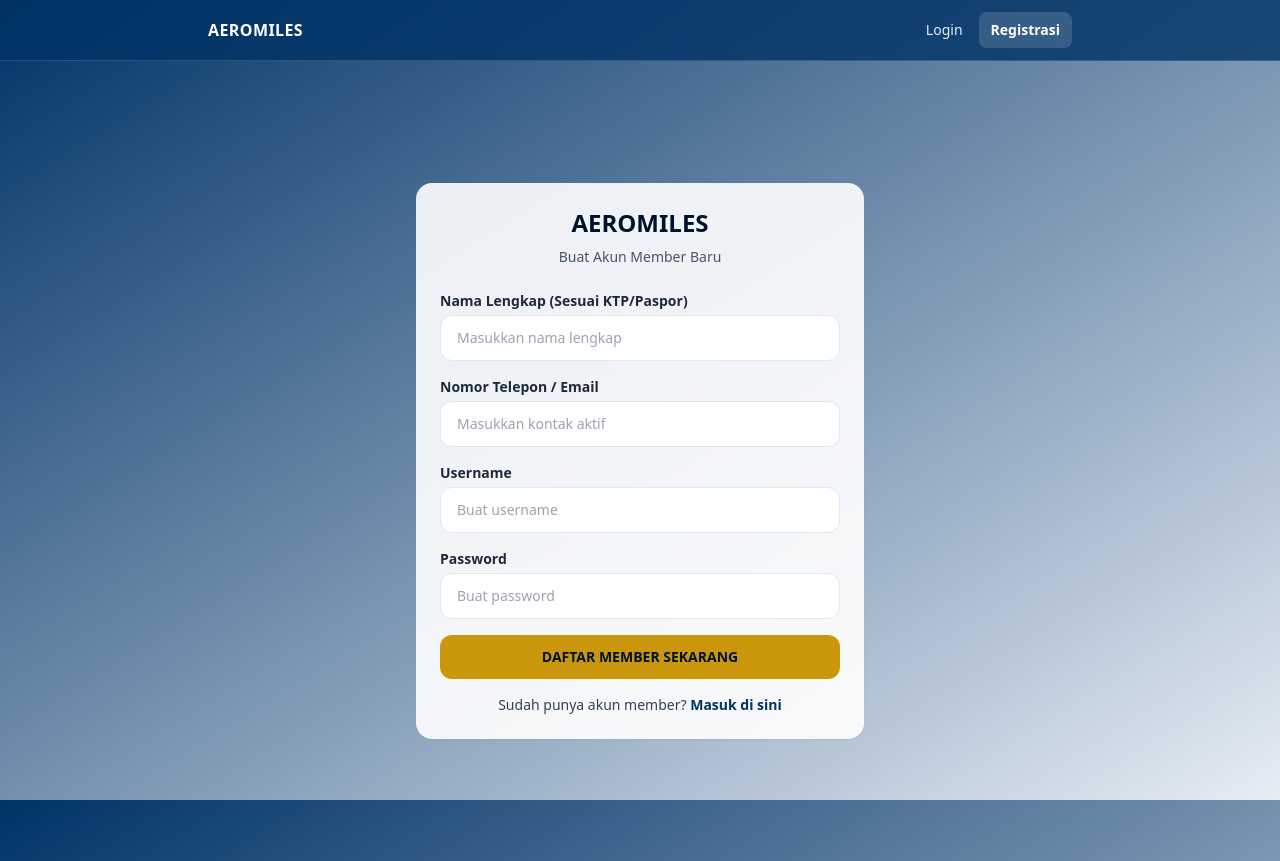
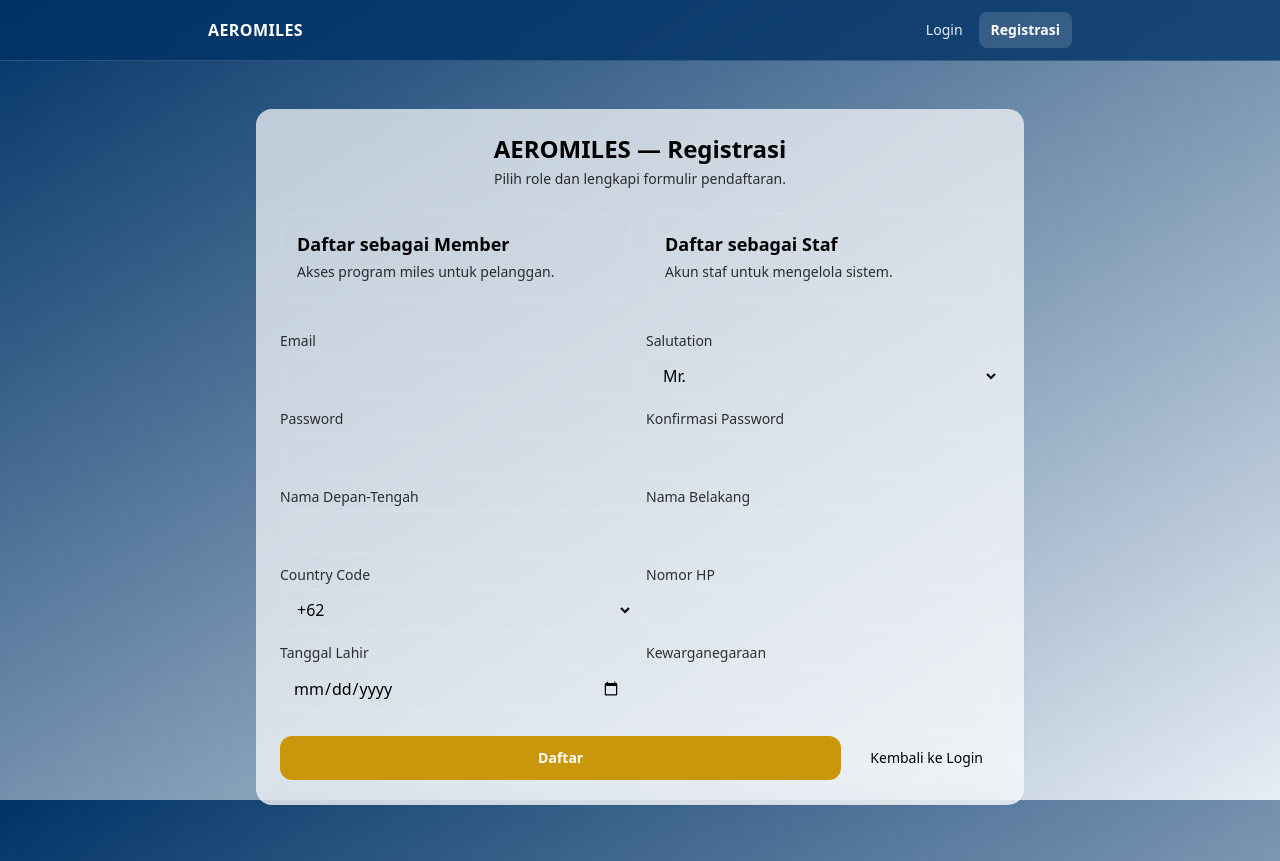
Before and after one commit to SawitDB/AeroMiles, a Next.js app: page /register in a window 1280 px wide. Built offline with nearby package versions, Linux system fonts and the light colour scheme.

Commit message:
feat: update register functionality to match docs requirements

```diff
--- a/src/app/login/page.tsx
+++ b/src/app/login/page.tsx
@@ -74,13 +74,13 @@ export default function LoginPage() {
 
   return (
     <main className="flex min-h-screen items-center justify-center p-6">
-      <div className="w-full max-w-sm rounded-2xl bg-white/6 p-6 shadow-sm">
-        <h1 className="text-center text-2xl font-semibold text-white">AEROMILES</h1>
-        <p className="mt-2 text-center text-sm text-white/80">Silakan masuk ke akun Anda</p>
+      <div className="w-full max-w-sm rounded-2xl bg-white/70 backdrop-blur-lg p-6 shadow-sm">
+        <h1 className="text-center text-2xl font-semibold text-black">AEROMILES</h1>
+        <p className="mt-2 text-center text-sm text-black/80">Silakan masuk ke akun Anda</p>
 
         <form className="mt-6 space-y-4" onSubmit={handleSubmit}>
           <div>
-            <label htmlFor="email" className="block text-sm text-white/80">
+            <label htmlFor="email" className="block text-sm text-black/80">
               Email
             </label>
             <input
@@ -90,12 +90,12 @@ export default function LoginPage() {
               value={email}
               onChange={(e) => setEmail(e.target.value)}
               placeholder="you@example.com"
-              className="mt-1 w-full rounded-xl border border-white/10 bg-transparent px-4 py-3 text-sm text-white outline-none focus:border-primary focus:ring-2 focus:ring-primary/20"
+              className="mt-1 w-full rounded-xl border border-white/10 bg-transparent px-4 py-3 text-sm text-black outline-none focus:border-primary focus:ring-2 focus:ring-primary/20"
             />
           </div>
 
           <div>
-            <label htmlFor="password" className="block text-sm text-white/80">
+            <label htmlFor="password" className="block text-sm text-black/80">
               Password
             </label>
             <input
@@ -105,7 +105,7 @@ export default function LoginPage() {
               value={password}
               onChange={(e) => setPassword(e.target.value)}
               placeholder="Password"
-              className="mt-1 w-full rounded-xl border border-white/10 bg-transparent px-4 py-3 text-sm text-white outline-none focus:border-primary focus:ring-2 focus:ring-primary/20"
+              className="mt-1 w-full rounded-xl border border-white/10 bg-transparent px-4 py-3 text-sm text-black outline-none focus:border-primary focus:ring-2 focus:ring-primary/20"
             />
           </div>
 
@@ -120,7 +120,7 @@ export default function LoginPage() {
               {isSubmitting ? 'MEMPROSES...' : 'Login'}
             </button>
 
-            <Link href="/register" className="inline-flex items-center gap-2 rounded-xl border border-white/10 px-4 py-3 text-sm font-semibold text-white">
+            <Link href="/register" className="inline-flex items-center gap-2 rounded-xl border border-white/10 px-4 py-3 text-sm font-semibold text-black">
               Registrasi
             </Link>
           </div>
--- a/src/app/register/page.tsx
+++ b/src/app/register/page.tsx
@@ -1,117 +1,266 @@
 'use client'
 
-import { FormEvent, useState } from 'react'
+import { FormEvent, useMemo, useState } from 'react'
 import Link from 'next/link'
 import { useRouter } from 'next/navigation'
 
-import { useAuth } from '@/components/AuthProvider'
+type UserRecord = Record<string, any>
+
+const COUNTRY_CODES = ['+62', '+1', '+44']
+const SALUTATIONS = ['Mr.', 'Mrs.', 'Ms.', 'Dr.']
+const MASKAPAI = [
+  { code: 'GA', name: 'Garuda Indonesia' },
+  { code: 'SQ', name: 'Singapore Airlines' },
+  { code: 'QR', name: 'Qatar Airways' },
+]
+
+function todayISO() {
+  return new Date().toISOString().slice(0, 10)
+}
 
 export default function RegisterPage() {
   const router = useRouter()
-  const { registerMock } = useAuth()
 
-  const [name, setName] = useState('')
-  const [contact, setContact] = useState('')
-  const [username, setUsername] = useState('')
+  const [role, setRole] = useState<'member' | 'staf' | null>(null)
+  const [email, setEmail] = useState('')
   const [password, setPassword] = useState('')
-  const [isSubmitting, setIsSubmitting] = useState(false)
+  const [confirm, setConfirm] = useState('')
+  const [salutation, setSalutation] = useState(SALUTATIONS[0])
+  const [firstMid, setFirstMid] = useState('')
+  const [lastName, setLastName] = useState('')
+  const [countryCode, setCountryCode] = useState(COUNTRY_CODES[0])
+  const [phone, setPhone] = useState('')
+  const [birthDate, setBirthDate] = useState('')
+  const [nationality, setNationality] = useState('')
+  const [kodeMaskapai, setKodeMaskapai] = useState(MASKAPAI[0].code)
 
-  async function onSubmit(e: FormEvent) {
-    e.preventDefault()
-    setIsSubmitting(true)
+  const [errors, setErrors] = useState<Record<string, string>>({})
+  const [submitting, setSubmitting] = useState(false)
+  const [successMsg, setSuccessMsg] = useState<string | null>(null)
 
-    registerMock({ name, contact, username })
+  const usersKey = 'aeromiles_users'
 
-    setIsSubmitting(false)
+  const existingUsers = useMemo(() => {
+    try {
+      const raw = typeof window !== 'undefined' ? window.localStorage.getItem(usersKey) : null
+      return raw ? (JSON.parse(raw) as UserRecord[]) : []
+    } catch {
+      return []
+    }
+  }, [])
+
+  function validateAll() {
+    const e: Record<string, string> = {}
+    if (!role) e.role = 'Pilih role pendaftaran'
+    if (!email.trim()) e.email = 'Email wajib diisi'
+    if (!password) e.password = 'Password wajib diisi'
+    if (!confirm) e.confirm = 'Konfirmasi password wajib diisi'
+    if (password && confirm && password !== confirm) e.confirm = 'Password tidak cocok'
+    if (!firstMid) e.firstMid = 'Nama depan / tengah wajib diisi'
+    if (!lastName) e.lastName = 'Nama belakang wajib diisi'
+    if (!phone) e.phone = 'Nomor HP wajib diisi'
+    if (!birthDate) e.birthDate = 'Tanggal lahir wajib diisi'
+    else if (new Date(birthDate) >= new Date()) e.birthDate = 'Tanggal lahir harus di masa lalu'
+    if (!nationality) e.nationality = 'Kewarganegaraan wajib diisi'
+
+    // email uniqueness
+    if (email) {
+      const exists = existingUsers.some((u) => String(u.email).toLowerCase() === email.toLowerCase())
+      if (exists) e.email = 'Email sudah terdaftar'
+    }
+
+    setErrors(e)
+    return Object.keys(e).length === 0
+  }
+
+  function genMemberNumber() {
+    const count = existingUsers.filter((u) => u.role === 'member').length
+    const next = count + 1
+    return `M${String(next).padStart(4, '0')}`
+  }
+
+  function genStafId() {
+    const count = existingUsers.filter((u) => u.role === 'staf').length
+    const next = count + 1
+    return `S${String(next).padStart(4, '0')}`
+  }
+
+  function saveUser(user: UserRecord) {
+    try {
+      const raw = window.localStorage.getItem(usersKey)
+      const list = raw ? (JSON.parse(raw) as UserRecord[]) : []
+      list.push(user)
+      window.localStorage.setItem(usersKey, JSON.stringify(list))
+    } catch {
+      // ignore
+    }
+  }
+
+  async function handleRegister(e?: FormEvent) {
+    e?.preventDefault()
+    if (!validateAll()) return
+    setSubmitting(true)
+
+    const hashed = 'hashed_' + password
+
+    if (role === 'member') {
+      const user: UserRecord = {
+        email,
+        password: hashed,
+        role: 'member',
+        salutation,
+        first_mid_name: firstMid,
+        last_name: lastName,
+        country_code: countryCode,
+        phone,
+        tanggal_lahir: birthDate,
+        kewarganegaraan: nationality,
+        id_tier: 'BLUE',
+        nomor_member: genMemberNumber(),
+        tanggal_bergabung: todayISO(),
+      }
+      saveUser(user)
+    } else if (role === 'staf') {
+      const user: UserRecord = {
+        email,
+        password: hashed,
+        role: 'staf',
+        salutation,
+        first_mid_name: firstMid,
+        last_name: lastName,
+        country_code: countryCode,
+        phone,
+        tanggal_lahir: birthDate,
+        kewarganegaraan: nationality,
+        kode_maskapai: kodeMaskapai,
+        id_staf: genStafId(),
+      }
+      saveUser(user)
+    }
+
+    setSuccessMsg('Registrasi berhasil — mengarahkan ke halaman login...')
+    setTimeout(() => {
       router.push('/login')
+    }, 1500)
   }
 
   return (
-    <main className="flex min-h-screen items-center justify-center p-6">
-      <div className="w-full max-w-md rounded-2xl bg-white/90 p-6 shadow-sm">
-        <h1 className="text-center text-2xl font-semibold text-secondary-900">AEROMILES</h1>
-        <p className="mt-2 text-center text-sm text-slate-600">Buat Akun Member Baru</p>
+    <main className="flex min-h-screen items-start justify-center p-6 py-12">
+      <div className="w-full max-w-3xl rounded-2xl bg-white/70 backdrop-blur-lg p-6 shadow-sm">
+        <h1 className="text-center text-2xl font-semibold text-black">AEROMILES — Registrasi</h1>
+        <p className="mt-1 text-center text-sm text-black/80">Pilih role dan lengkapi formulir pendaftaran.</p>
 
-        <form className="mt-6 space-y-4" onSubmit={onSubmit}>
+        <div className="mt-6 flex flex-col gap-4">
+          <div className="flex gap-4">
+            <button
+              onClick={() => setRole('member')}
+              className={`flex-1 rounded-lg border p-4 text-left ${role === 'member' ? 'border-primary bg-primary/10' : 'border-white/10'}`}>
+              <div className="text-lg font-semibold text-black">Daftar sebagai Member</div>
+              <div className="mt-1 text-sm text-black/80">Akses program miles untuk pelanggan.</div>
+            </button>
+
+            <button
+              onClick={() => setRole('staf')}
+              className={`flex-1 rounded-lg border p-4 text-left ${role === 'staf' ? 'border-primary bg-primary/10' : 'border-white/10'}`}>
+              <div className="text-lg font-semibold text-black">Daftar sebagai Staf</div>
+              <div className="mt-1 text-sm text-black/80">Akun staf untuk mengelola sistem.</div>
+            </button>
+          </div>
+
+          <form onSubmit={handleRegister} className="mt-4 grid grid-cols-1 gap-3 md:grid-cols-2">
             <div>
-            <label htmlFor="name" className="block text-sm font-semibold text-slate-800">
-              Nama Lengkap (Sesuai KTP/Paspor)
-            </label>
-            <input
-              id="name"
-              name="name"
-              type="text"
-              required
-              value={name}
-              onChange={(e) => setName(e.target.value)}
-              placeholder="Masukkan nama lengkap"
-              className="mt-1 w-full rounded-xl border border-slate-200 bg-white px-4 py-3 text-sm outline-none focus:border-primary focus:ring-2 focus:ring-primary/20"
-            />
+              <label className="block text-sm text-black/80">Email</label>
+              <input value={email} onChange={(e) => setEmail(e.target.value)} type="email" className="mt-1 w-full rounded-md bg-transparent border border-white/10 px-3 py-2 text-black" />
+              {errors.email ? <p className="text-sm text-rose-400">{errors.email}</p> : null}
             </div>
 
             <div>
-            <label htmlFor="contact" className="block text-sm font-semibold text-slate-800">
-              Nomor Telepon / Email
-            </label>
-            <input
-              id="contact"
-              name="contact"
-              type="text"
-              required
-              value={contact}
-              onChange={(e) => setContact(e.target.value)}
-              placeholder="Masukkan kontak aktif"
-              className="mt-1 w-full rounded-xl border border-slate-200 bg-white px-4 py-3 text-sm outline-none focus:border-primary focus:ring-2 focus:ring-primary/20"
-            />
+              <label className="block text-sm text-black/80">Salutation</label>
+              <select value={salutation} onChange={(e) => setSalutation(e.target.value)} className="mt-1 w-full rounded-md bg-transparent border border-white/10 px-3 py-2 text-black">
+                {SALUTATIONS.map((s) => (
+                  <option key={s} value={s} className="bg-secondary">{s}</option>
+                ))}
+              </select>
             </div>
 
             <div>
-            <label htmlFor="username" className="block text-sm font-semibold text-slate-800">
-              Username
-            </label>
-            <input
-              id="username"
-              name="username"
-              type="text"
-              required
-              value={username}
-              onChange={(e) => setUsername(e.target.value)}
-              placeholder="Buat username"
-              className="mt-1 w-full rounded-xl border border-slate-200 bg-white px-4 py-3 text-sm outline-none focus:border-primary focus:ring-2 focus:ring-primary/20"
-            />
+              <label className="block text-sm text-black/80">Password</label>
+              <input value={password} onChange={(e) => setPassword(e.target.value)} type="password" className="mt-1 w-full rounded-md bg-transparent border border-white/10 px-3 py-2 text-black" />
+              {errors.password ? <p className="text-sm text-rose-400">{errors.password}</p> : null}
             </div>
 
             <div>
-            <label htmlFor="password" className="block text-sm font-semibold text-slate-800">
-              Password
-            </label>
-            <input
-              id="password"
-              name="password"
-              type="password"
-              required
-              value={password}
-              onChange={(e) => setPassword(e.target.value)}
-              placeholder="Buat password"
-              className="mt-1 w-full rounded-xl border border-slate-200 bg-white px-4 py-3 text-sm outline-none focus:border-primary focus:ring-2 focus:ring-primary/20"
-            />
+              <label className="block text-sm text-black/80">Konfirmasi Password</label>
+              <input value={confirm} onChange={(e) => setConfirm(e.target.value)} type="password" className="mt-1 w-full rounded-md bg-transparent border border-white/10 px-3 py-2 text-black" />
+              {errors.confirm ? <p className="text-sm text-rose-400">{errors.confirm}</p> : null}
             </div>
 
-          <button
-            type="submit"
-            disabled={isSubmitting}
-            className="w-full rounded-xl bg-primary px-4 py-3 text-sm font-bold text-secondary-900 hover:bg-primary-300 disabled:cursor-not-allowed disabled:opacity-70"
-          >
-            {isSubmitting ? 'MEMPROSES...' : 'DAFTAR MEMBER SEKARANG'}
+            <div>
+              <label className="block text-sm text-black/80">Nama Depan-Tengah</label>
+              <input value={firstMid} onChange={(e) => setFirstMid(e.target.value)} type="text" className="mt-1 w-full rounded-md bg-transparent border border-white/10 px-3 py-2 text-black" />
+              {errors.firstMid ? <p className="text-sm text-rose-400">{errors.firstMid}</p> : null}
+            </div>
+
+            <div>
+              <label className="block text-sm text-black/80">Nama Belakang</label>
+              <input value={lastName} onChange={(e) => setLastName(e.target.value)} type="text" className="mt-1 w-full rounded-md bg-transparent border border-white/10 px-3 py-2 text-black" />
+              {errors.lastName ? <p className="text-sm text-rose-400">{errors.lastName}</p> : null}
+            </div>
+
+            <div>
+              <label className="block text-sm text-black/80">Country Code</label>
+              <select value={countryCode} onChange={(e) => setCountryCode(e.target.value)} className="mt-1 w-full rounded-md bg-transparent border border-white/10 px-3 py-2 text-black">
+                {COUNTRY_CODES.map((c) => (
+                  <option key={c} value={c} className="bg-secondary">{c}</option>
+                ))}
+              </select>
+            </div>
+
+            <div>
+              <label className="block text-sm text-black/80">Nomor HP</label>
+              <input value={phone} onChange={(e) => setPhone(e.target.value)} type="tel" className="mt-1 w-full rounded-md bg-transparent border border-white/10 px-3 py-2 text-black" />
+              {errors.phone ? <p className="text-sm text-rose-400">{errors.phone}</p> : null}
+            </div>
+
+            <div>
+              <label className="block text-sm text-black/80">Tanggal Lahir</label>
+              <input value={birthDate} onChange={(e) => setBirthDate(e.target.value)} type="date" max={todayISO()} className="mt-1 w-full rounded-md bg-transparent border border-white/10 px-3 py-2 text-black" />
+              {errors.birthDate ? <p className="text-sm text-rose-400">{errors.birthDate}</p> : null}
+            </div>
+
+            <div>
+              <label className="block text-sm text-black/80">Kewarganegaraan</label>
+              <input value={nationality} onChange={(e) => setNationality(e.target.value)} type="text" className="mt-1 w-full rounded-md bg-transparent border border-white/10 px-3 py-2 text-black" />
+              {errors.nationality ? <p className="text-sm text-rose-400">{errors.nationality}</p> : null}
+            </div>
+
+            {role === 'staf' ? (
+              <div>
+                <label className="block text-sm text-black/80">Kode Maskapai</label>
+                <select value={kodeMaskapai} onChange={(e) => setKodeMaskapai(e.target.value)} className="mt-1 w-full rounded-md bg-transparent border border-white/10 px-3 py-2 text-black">
+                  {MASKAPAI.map((m) => (
+                    <option key={m.code} value={m.code} className="bg-secondary">{m.code} — {m.name}</option>
+                  ))}
+                </select>
+              </div>
+            ) : null}
+
+            <div className="md:col-span-2 mt-3 flex items-center justify-between gap-3">
+              <div className="flex-1">
+                <button type="submit" onClick={handleRegister} disabled={submitting} className="w-full rounded-xl bg-primary px-4 py-3 text-sm font-semibold text-white">
+                  {submitting ? 'MEMPROSES...' : 'Daftar'}
                 </button>
+              </div>
+              <div>
+                <Link href="/login" className="inline-flex items-center rounded-xl border border-white/10 px-4 py-3 text-sm font-medium text-black">
+                  Kembali ke Login
+                </Link>
+              </div>
+            </div>
           </form>
 
-        <p className="mt-4 text-center text-sm text-slate-700">
-          Sudah punya akun member?{' '}
-          <Link href="/login" className="font-semibold text-secondary hover:underline">
-            Masuk di sini
-          </Link>
-        </p>
+          {successMsg ? <div className="mt-3 rounded-md bg-green-600/20 p-3 text-sm text-green-200">{successMsg}</div> : null}
+        </div>
       </div>
     </main>
   )
```
Lines whose indentation alone changed are shown as unchanged.
